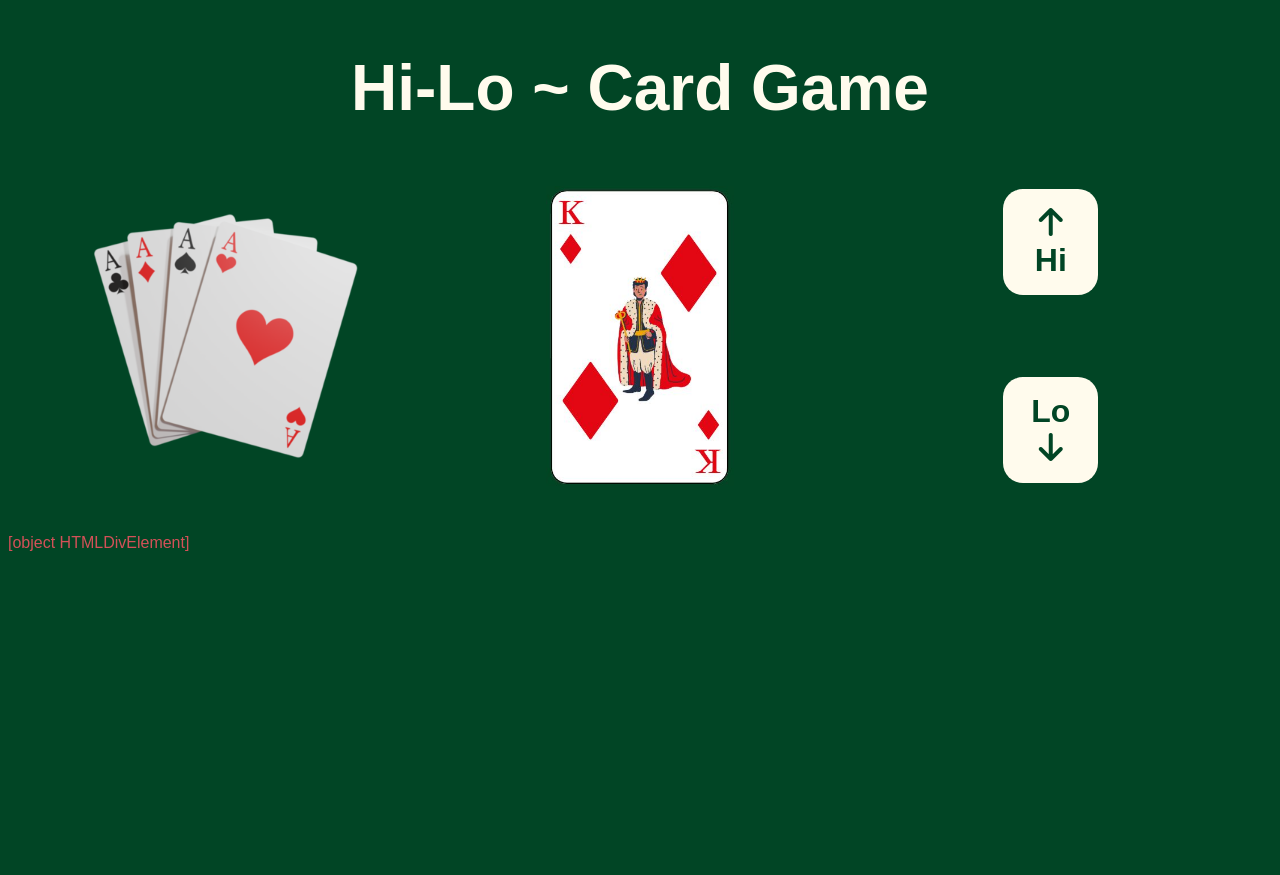
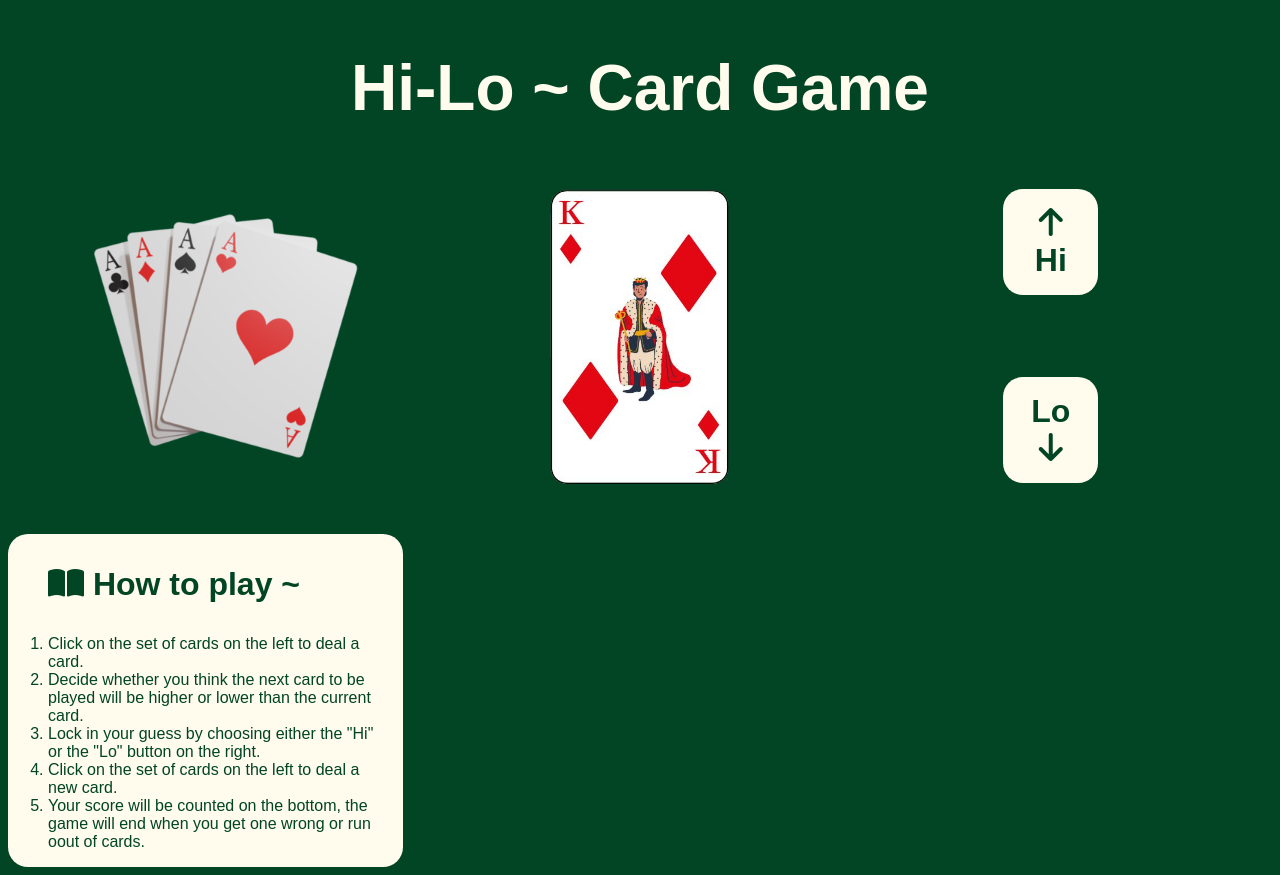
Before and after one commit to Aurora-739/Project-2-Hi-Lo-CardGame, a plain HTML site: page index.html in a window 1280 px wide. Both pictures are taken after a click on the element "Start Game!". Before the commit the page ends 800 px from the top, so only its background shows below. Drawn offline with Linux system fonts and the light colour scheme; a web font is replaced by a local one.

Commit message:
make start button hide and how to play show when start button is clicked

```diff
--- a/assets/js/script.js
+++ b/assets/js/script.js
@@ -1,9 +1,16 @@
 document.addEventListener("DOMContentLoaded", function() {
     const startButton = document.getElementById('start');
-    //Add on click listener for button
-    startButton.addEventListener('click', function() {
-        //Select (h1) heading by id, and then change it's value to (bananas)
-        document.getElementById('rulescountBox').innerText = document.getElementById('rules')
-    })
+    const howToPlay = document.getElementById('rules');
+
+    startButton.addEventListener("click", event => {
+        if(howToPlay.style.visibility === "hidden"){
+            howToPlay.style.visibility = "visible";
+        }
+        else{
+            howToPlay.style.visibility = "hidden";
+        }
+    });
+
+
 
 });
--- a/index.html
+++ b/index.html
@@ -45,7 +45,7 @@
     </div>
 
     <div id="rulescountBox">
-        <div id="rules">
+        <div id="rules" style="visibility: hidden">
             <ol>
                 <h3><i class="fa-solid fa-book-open"></i> How to play ~ </h3>
                 <li>Click on the set of cards on the left to deal a card.</li>
```
